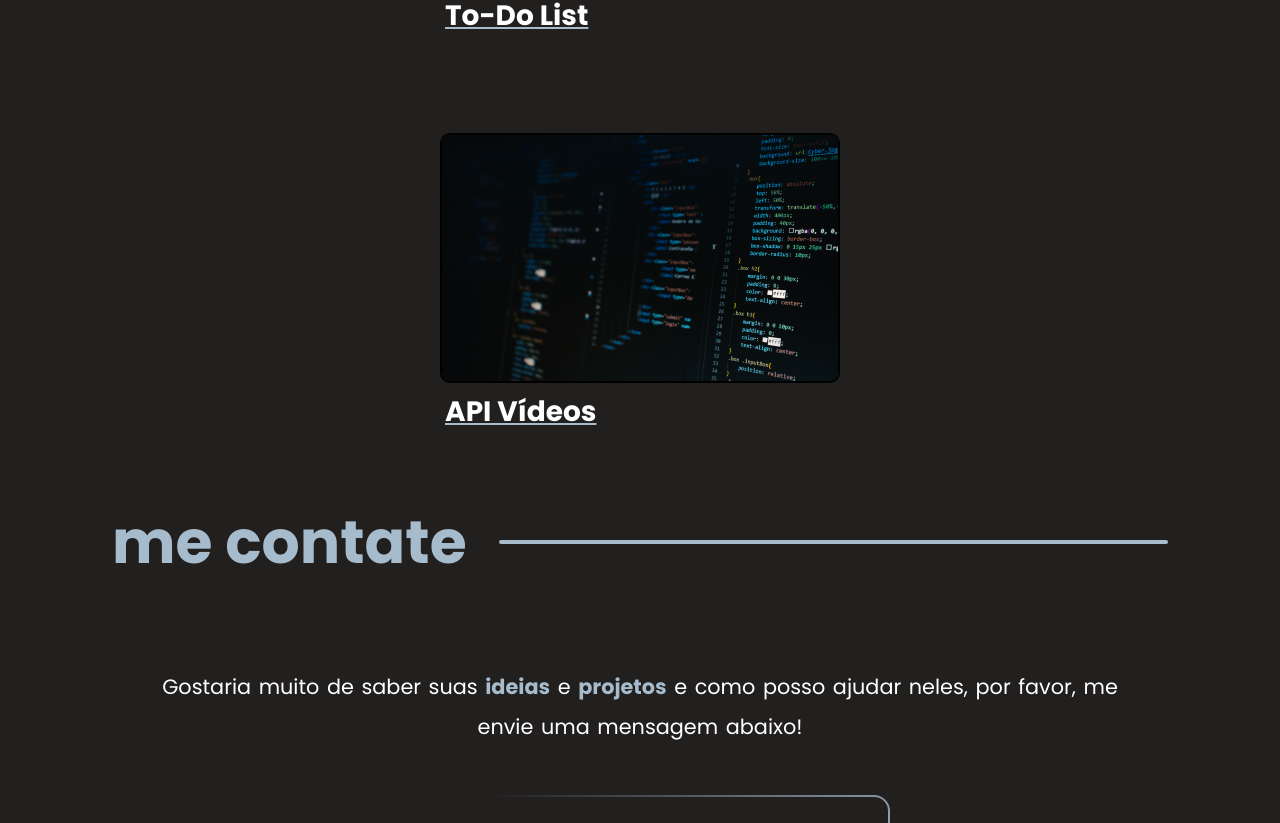
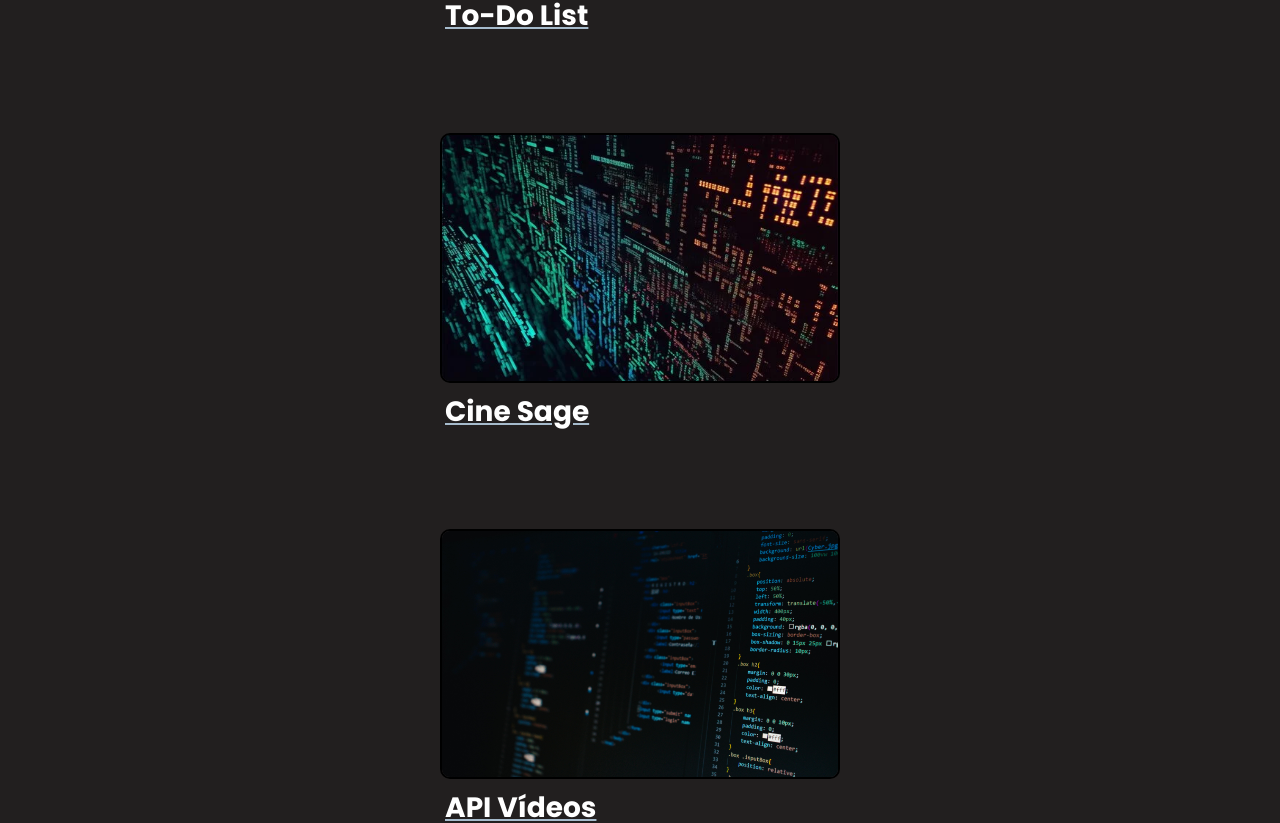
Before and after one commit to marcelodiass/portfolio-react, a React (Vite) app: page / in a window 1280 px wide. Shown: the part 4287-5110 px from the top of the page. Built offline with nearby package versions, Linux system fonts and the light colour scheme; no server answers.

Commit message:
New project

```diff
--- a/src/components/Sobre/Sobre.jsx
+++ b/src/components/Sobre/Sobre.jsx
@@ -8,7 +8,7 @@ function Sobre() {
   const bd = ["MySQL", "SQL Oracle", "MongoDB", "PostgreSQL"];
   const devops = ["Git & Github", "Azure", "Docker"];
   const informatica = ["Pacote Office", "Windows", "Linux"];
-  const ias = ["LLMs (ChatGPT, etc)", "Machine Learning"];
+  const ias = ["LLMs (ChatGPT, etc)", "Machine Learning", "Prompt Engineering"];
 
   return (
     <div id="sobre">
--- a/src/components/Trabalho/TrabalhoProjetos.js
+++ b/src/components/Trabalho/TrabalhoProjetos.js
@@ -12,9 +12,15 @@ export const Projetos = [
 		link: "https://github.com/marcelodiass/to-do-list-react",
 	},
 	{
+		nomeProjeto: "Cine Sage",
+		tecnologias: ["React", "APIs", "Tailwindcss"],
+		image: "/CineSage.webp",
+		link: "https://github.com/marcelodiass/cine-sage",
+	},
+	{
 		nomeProjeto: "API Vídeos",
 		tecnologias: ["Node.js", "PostgreSQL"],
 		image: "/ApiVideo.webp",
 		link: "https://github.com/marcelodiass/api-videos",
-  }
-]
+	},
+];
```
Also changed, not shown: public/CineSage.webp (added). Lines whose indentation alone changed are shown as unchanged.
